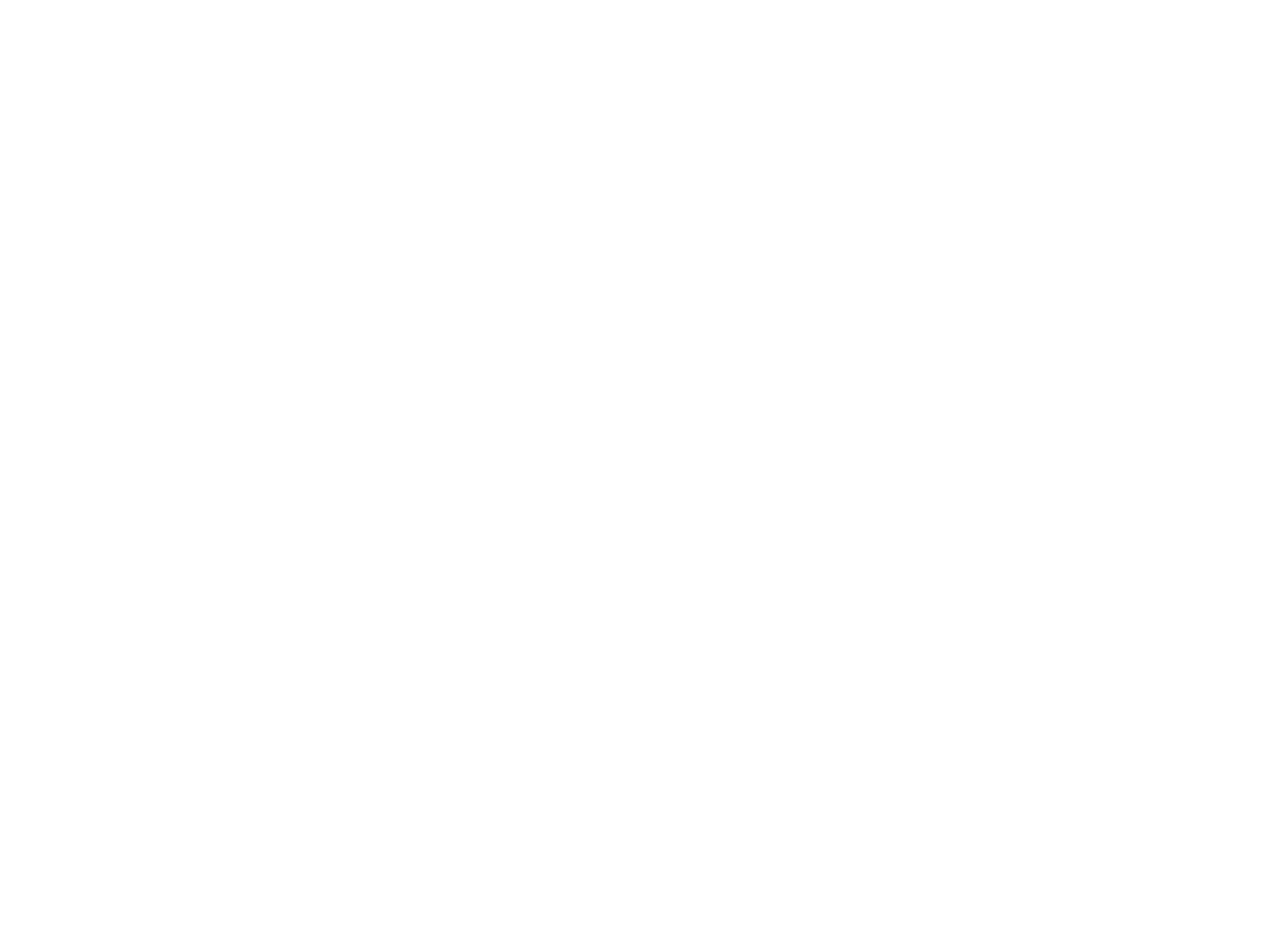
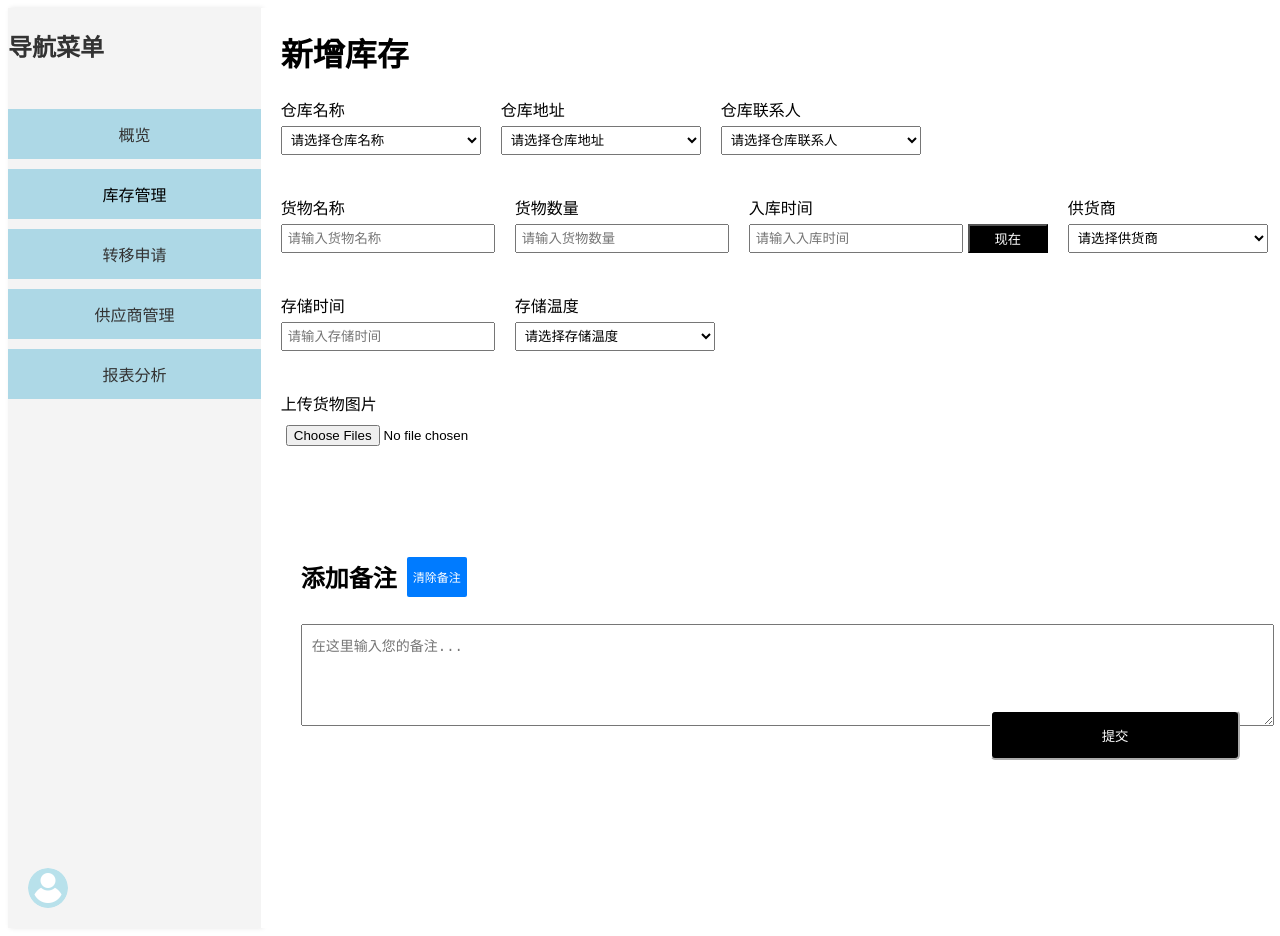
Before and after one commit to Andralice/boke, a Vue app: page /addStore in a window 1280 px wide. Before the commit this address had no page. Before the commit the page ends 800 px from the top, so only its background shows below. Built offline with nearby package versions, Linux system fonts and the light colour scheme; sample sign-in values are in the browser's storage; the HTML template or start-up script is replaced by a standard one.

Commit message:
新增库存

```diff
--- /dev/null
+++ b/src/pages/Store/addStore.vue
@@ -0,0 +1,293 @@
+<template>
+    <div class="addstore-body">
+        <h1>新增库存</h1>
+        <div class="addsotre_container">
+            <div class="addsotre-group">
+                <label for="仓库名称">仓库名称</label>
+                <select id="仓库名称" v-model="formData.仓库名称">
+                    <option value="">请选择仓库名称</option>
+                    <option value="仓库A">仓库A</option>
+                    <option value="仓库B">仓库B</option>
+                    <option value="仓库C">仓库C</option>
+                </select>
+            </div>
+            <div class="addsotre-group">
+                <label for="仓库地址">仓库地址</label>
+                <select id="仓库地址" v-model="formData.仓库地址">
+                    <option value="">请选择仓库地址</option>
+                    <option value="地址A">地址A</option>
+                    <option value="地址B">地址B</option>
+                    <option value="地址C">地址C</option>
+                </select>
+            </div>
+            <div class="addsotre-group">
+                <label for="仓库联系人">仓库联系人</label>
+                <select id="仓库联系人" v-model="formData.仓库联系人">
+                    <option value="">请选择仓库联系人</option>
+                    <option value="联系人A">联系人A</option>
+                    <option value="联系人B">联系人B</option>
+                    <option value="联系人C">联系人C</option>
+                </select>
+            </div>
+        </div>
+        <div class="addsotre_container">
+            <div class="addsotre-group">
+                <label for="货物名称">货物名称</label>
+                <input type="text" id="货物名称" placeholder="请输入货物名称" v-model="formData.货物名称">
+            </div>
+            <div class="addsotre-group">
+                <label for="货物数量">货物数量</label>
+                <input type="text" id="货物数量" placeholder="请输入货物数量" v-model="formData.货物数量">
+            </div>
+            <div class="addsotre-group">
+                <label for="入库时间">入库时间</label>
+                <div class="time-input-container">
+                    <input type="text" id="入库时间" placeholder="请输入入库时间" v-model="formData.入库时间">
+                    <button @click="setCurrentTime">现在</button>
+                </div>
+            </div>
+            <div class="addsotre-group">
+                <label for="供货商">供货商</label>
+                <select id="供货商" v-model="formData.供货商">
+                    <option value="">请选择供货商</option>
+                    <option value="供货商A">供货商A</option>
+                    <option value="供货商B">供货商B</option>
+                    <option value="供货商C">供货商C</option>
+                </select>
+            </div>
+        </div>
+        <div class="addsotre_container">
+            <div class="addsotre-group">
+                <label for="存储时间">存储时间</label>
+                <input type="text" id="存储时间" placeholder="请输入存储时间" v-model="formData.存储时间">
+            </div>
+            <div class="addsotre-group">
+                <label for="存储温度">存储温度</label>
+                <select id="存储温度" v-model="formData.存储温度">
+                    <option value="">请选择存储温度</option>
+                    <option value="-20°~0°">冷藏：-20°~0°</option>
+                    <option value="0°~20°">阴凉： 0°~20°</option>
+                    <option value="20°~40°">常温： 20°~40°</option>
+                </select>
+            </div>
+        </div>
+        <div class="addsotre_container">
+            <div class="addsotre-group">
+                <label for="imageInput">上传货物图片</label>
+                <input type="file" id="imageInput" accept="image/*" multiple @change="handleFileChange">
+                <br>
+                <div class="preview-container">
+                    <div v-for="(preview, index) in previews" :key="index" class="preview-item">
+                        <img :src="preview" alt="Preview" class="preview-image">
+                    </div>
+                </div>
+            </div>
+        </div>
+        <div class="note-container">
+        <div class="header">
+            <h2>添加备注</h2>
+            <button class="note-button" onclick="clearNote()">清除备注</button>
+        </div>
+        <textarea id="note-input" placeholder="在这里输入您的备注..."></textarea>
+    </div>
+    </div>
+    <div class="addstore-button">
+        <button>提交</button>
+    </div>
+</template>
+
+<script lang="ts" setup name='addStore'>
+import { ref, onMounted } from 'vue';
+
+interface FormData {
+    仓库名称: string;
+    仓库地址: string;
+    仓库联系人: string;
+    货物名称: string;
+    货物数量: string;
+    入库时间: string;
+    供货商: string;
+    存储时间: string;
+    存储温度: string;
+}
+
+const formData = ref<FormData>({
+    仓库名称: '',
+    仓库地址: '',
+    仓库联系人: '',
+    货物名称: '',
+    货物数量: '',
+    入库时间: '',
+    供货商: '',
+    存储时间: '',
+    存储温度: ''
+});
+
+const previews = ref<string[]>([]);
+
+function setCurrentTime() {
+    const now = new Date();
+    const formattedTime = now.toLocaleString(); // 获取当前时间并格式化
+    formData.value.入库时间 = formattedTime;
+}
+
+function handleFileChange(event: Event) {
+    const target = event.target as HTMLInputElement;
+    if (target.files) {
+        previews.value = [];
+        for (let i = 0; i < target.files.length; i++) {
+            const file = target.files[i];
+            const reader = new FileReader();
+            reader.onload = function(e) {
+                if (e.target?.result) {
+                    previews.value.push(e.target.result as string);
+                }
+            };
+            reader.readAsDataURL(file);
+        }
+    }
+}
+
+onMounted(() => {
+    // 其他初始化逻辑
+});
+</script>
+
+<style scoped>
+.addstore-body {
+    width: 100%;
+    height: 95%;
+    background-color: white;
+}
+
+.h1 {
+    margin: 40px;
+}
+
+.addsotre_container {
+    display: flex;
+    justify-content: flex-start;
+    width: 100%;
+    flex-direction: row;
+    gap: 20px;
+    padding-bottom: 40px;
+}
+
+.addsotre-group {
+    display: flex;
+    flex-direction: column;
+    align-items: flex-start;
+}
+
+label {
+    margin-bottom: 5px;
+}
+
+select, input {
+    cursor: pointer;
+    width: 200px;
+    padding: 5px;
+}
+
+.time-input-container {
+    display: flex;
+    align-items: center;
+}
+
+.time-input-container input {
+    flex-grow: 1;
+    margin-right: 5px;
+}
+
+.time-input-container button {
+    width: 80px;
+    padding: 3px;
+    background-color: black;
+    border-color: black;
+    color: white;
+}
+
+.time-input-container button:hover {
+    cursor: pointer;
+    background-color: blue;
+    border-color: blue;
+}
+
+.addstore-button {
+    align-items: flex-end;
+    display: flex;
+    justify-content: flex-end;
+}
+
+.addstore-button button {
+    width: 250px;
+    height: 50px;
+    position: absolute;
+    right: 40px;
+    bottom: 40px;
+    color: white;
+    background-color: black;
+    border-color: white;
+    border-radius: 5px;
+}
+
+.addstore-button button:hover {
+    cursor: pointer;
+    background-color: blue;
+    border-color: blue;
+}
+
+.preview-container {
+    margin-top: 10px;
+    display: flex;
+    flex-wrap: wrap;
+    gap: 10px; /* 图片之间的间距 */
+}
+
+.preview-item {
+    display: flex;
+    align-items: center;
+    justify-content: center;
+}
+
+.preview-image {
+    width: 120px;
+    height: 120px;
+    object-fit: cover;
+    border: 1px solid #ccc;
+}
+.note-container {
+    height: 100px;
+    padding: 20px;
+    border-radius: 8px;
+}
+.header {
+    display: flex;
+    justify-content: flex-start;
+    margin-bottom: 10px;
+}
+textarea {
+    width: 100%;
+    height: 80px;
+    resize: vertical;
+    padding: 10px;
+    margin-bottom: 10px;
+    font-size: 14px;
+}
+.note-button {
+    /* width: 100px ; */
+    margin-left: 10px;
+    margin-top: 18px;
+    height: 40px;
+    align-items: center;
+    background-color: #007bff;
+    color: white;
+    border: none;
+    border-radius: 2px;
+    font-size: 12px;
+}
+button:hover {
+    cursor: pointer;
+    background-color: #0056b3;
+}
+</style>
--- a/src/pages/Store/index.vue
+++ /dev/null
@@ -1,5 +0,0 @@
-<template>
-</template>
-<script lang="ts" setup name='stroe_index'>
-</script>
-<style></style>
--- /dev/null
+++ b/src/pages/Store/overview.vue
@@ -0,0 +1,6 @@
+<template>
+    和
+</template>
+<script lang="ts" setup name='overview'>
+</script>
+<style></style>
--- a/src/pages/Store/store.vue
+++ b/src/pages/Store/reports.vue
@@ -1,5 +1,6 @@
 <template>
+    和
 </template>
-<script lang="ts" setup name='stroe'>
+<script lang="ts" setup name='reports'>
 </script>
 <style></style>
--- a/src/pages/home.vue
+++ b/src/pages/home.vue
@@ -7,9 +7,9 @@
         <li @click.prevent="toggleInventoryDropdown" :class="{ 'active': isInventoryDropdownVisible }">
           <span>库存管理</span>
           <ul ref="inventoryDropdown" class="dropdown-menu" v-if="isInventoryDropdownVisible">
-            <li><router-link to="/inventory/overview">库存概览</router-link></li>
-            <li><router-link to="/inventory/add">新增库存</router-link></li>
-            <li><router-link to="/inventory/reports">库存报表</router-link></li>
+            <li><router-link to="/overview" @click="toggleInventoryDropdown">库存概览</router-link></li>
+            <li><router-link to="/addStore" @click="toggleInventoryDropdown">新增库存</router-link></li>
+            <li><router-link to="/reports" @click="toggleInventoryDropdown">库存报表</router-link></li>
           </ul>
         </li>
         <li :style="{ marginTop: inventoryDropdownHeight + 'px' }"><router-link to="/orders">转移申请</router-link></li>
```
Also changed, not shown: src/routers/routes.js (+13 -3 lines). Lines whose indentation alone changed are shown as unchanged.
